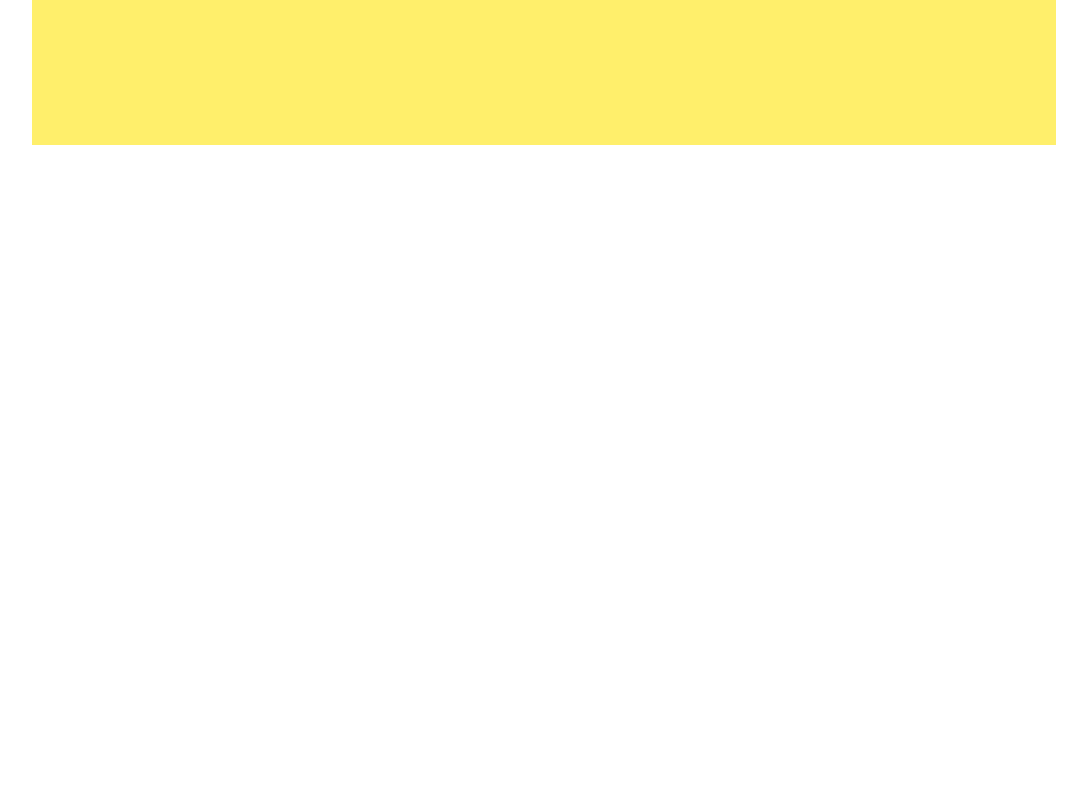
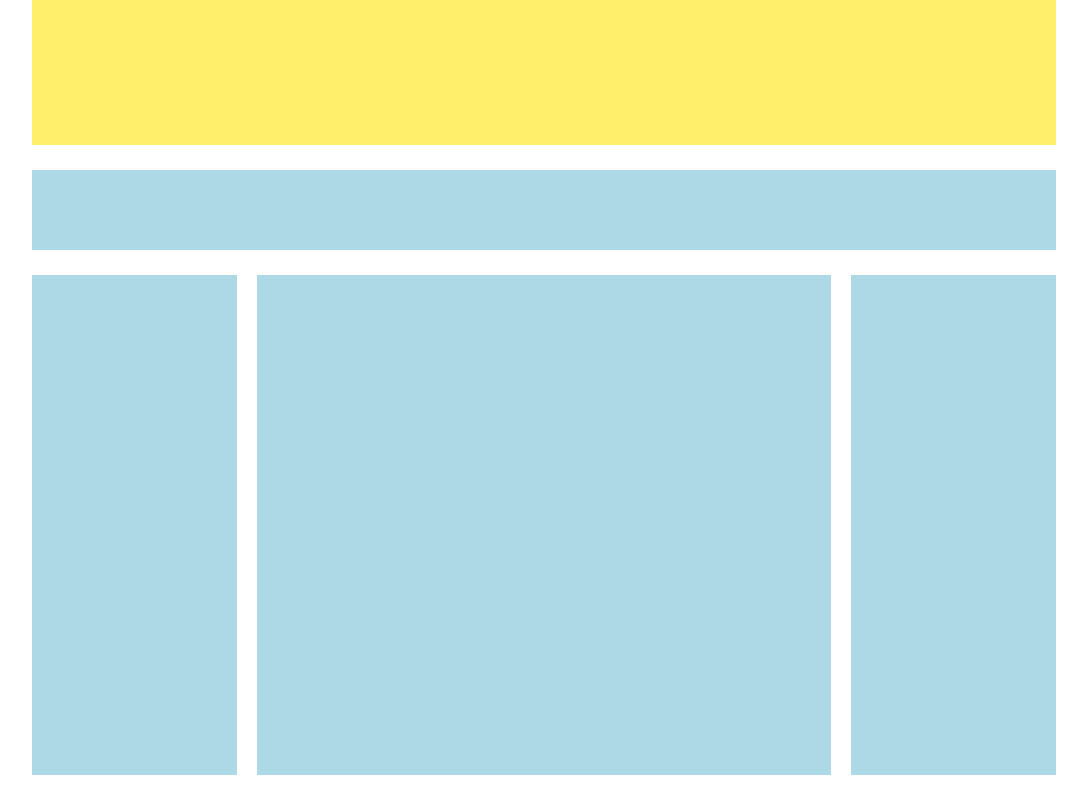
Before and after one commit to CassiniHub/htmlcss-struttura-wp, a plain HTML site: page index.html in a window 1280 px wide. Shown: the part 480-1280 px from the top of the page, without its empty margins (96-1183 px from the left). Before the commit the page ends 800 px from the top, so only its background shows below. Drawn offline with Linux system fonts and the light colour scheme.

Commit message:
Main structure
- Main debug structure

```diff
--- a/css/master.css
+++ b/css/master.css
@@ -24,9 +24,41 @@ header{
   background-color: pink;
 }
 /* MAIN */
+/* JUMBOTRON */
 .jumbotron{
   margin-bottom: 25px;
-  /* jumbotron debug */
+  /* debug rules*/
   height: 500px;
   background-color: #ffef6b;
 }
+
+/* CONTENT */
+.title{
+  margin-bottom: 25px;
+  /* debug rules */
+  height: 80px;
+  background-color: lightblue;
+}
+
+.aside{
+  float: left;
+  /* debug rules */
+  height: 500px;
+  width: 20%;
+  margin-right: 2%;
+  background-color: lightblue;
+}
+
+.aside:last-child{
+  margin-right: 0;
+}
+
+.content{
+  float: left;
+  /* debug rules */
+  height: 500px;
+  width: 56%;
+  margin-right: 2%;
+  margin-bottom: 25px;
+  background-color: lightblue;
+}
--- a/index.html
+++ b/index.html
@@ -28,7 +28,20 @@
 
         <!-- CONTENT -->
         <section>
+          <div class="title">
 
+          </div>
+          <div class="row">
+            <div class="aside">
+
+            </div>
+            <div class="content">
+
+            </div>
+            <div class="aside">
+
+            </div>
+          </div>
         </section>
       </main>
 
```
